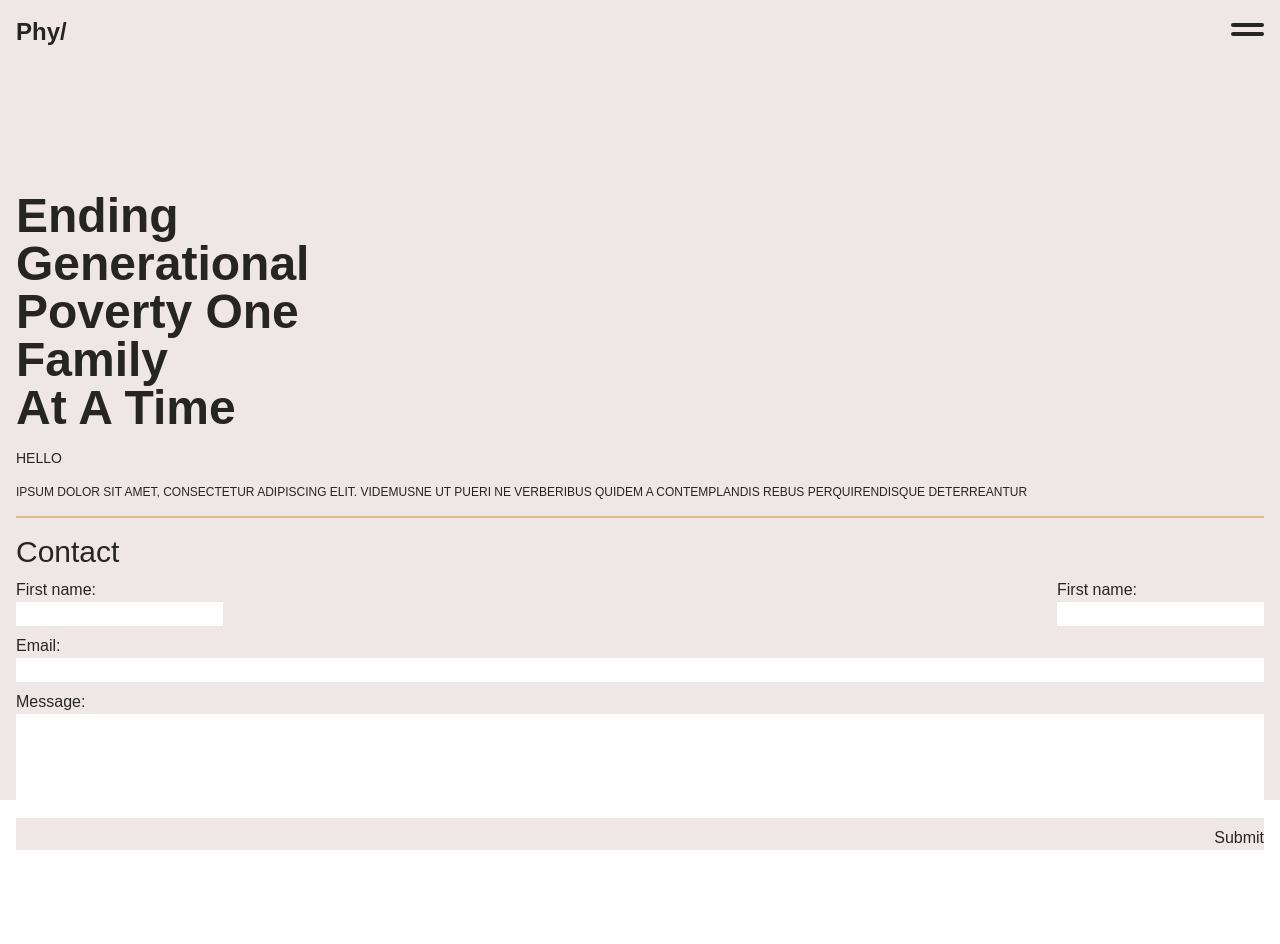
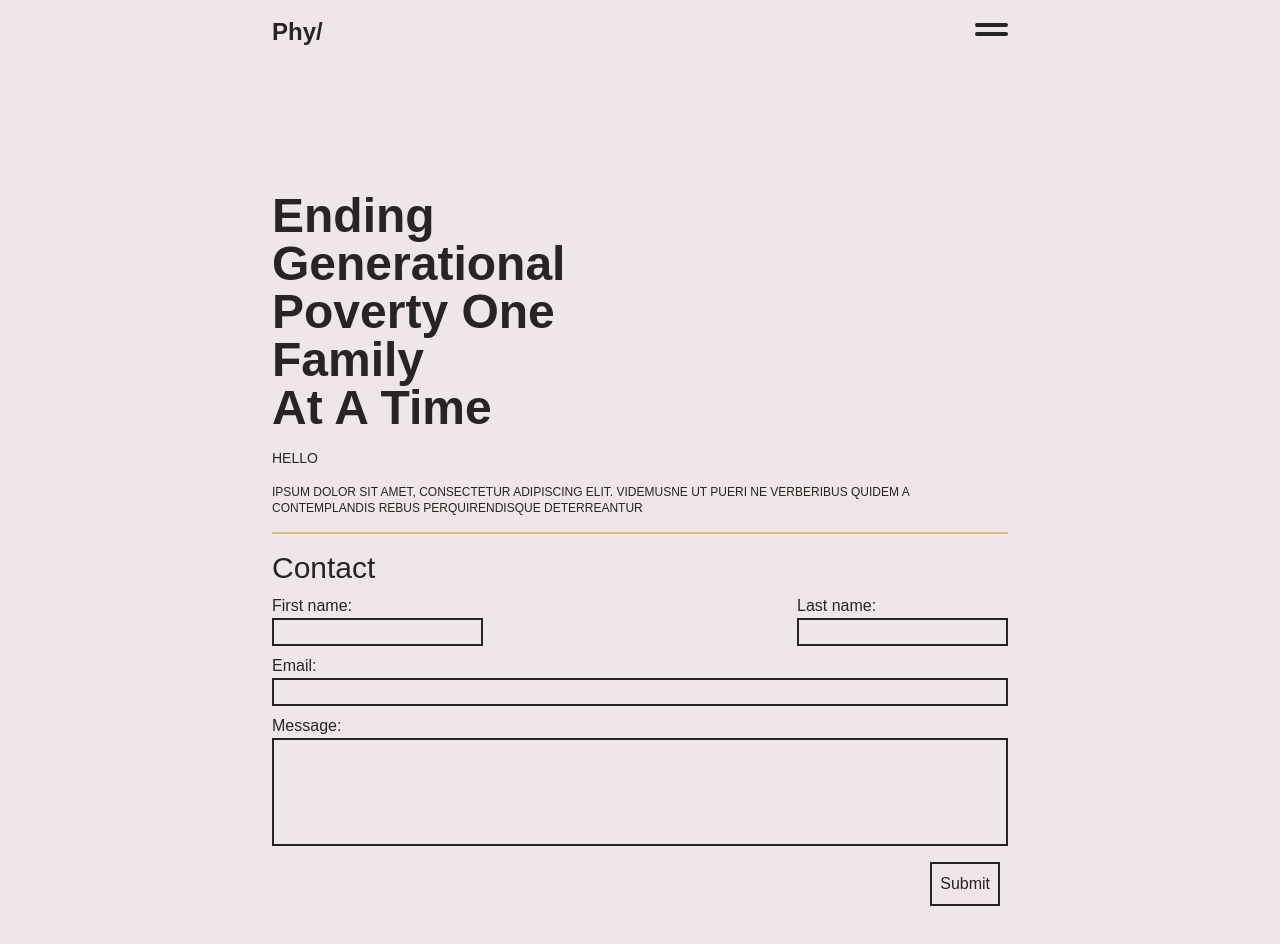
Before and after one commit to ddanner97/Phy-Financial, a React (Create React App) app: page / in a window 1280 px wide. Shown: the top 944 px of the page. Before the commit the page ends 850 px from the top, so only its background shows below. Built offline with nearby package versions, Linux system fonts and the light colour scheme.

Commit message:
form styling

```diff
--- a/src/App.js
+++ b/src/App.js
@@ -13,7 +13,7 @@ function App() {
   }, [])
 
   return (
-    <div className="App font-poppins">
+    <div className="App font-poppins bg-primary">
 
       {/* Loading Screen */}
       {loading &&
@@ -33,7 +33,7 @@ function App() {
       }
 
       {!loading &&
-        <div className="main-view h-screen bg-primary text-secondary px-4">
+        <div className="main-view h-screen text-secondary px-4 max-w-3xl mx-auto">
 
         {/* Header - Navigation Bar */}
         <div className="flex">
@@ -90,43 +90,41 @@ function App() {
           {/* About */}
 
           {/* Contact */}
-          <div id="contact" className="contact bg-primary">
+          <div id="contact" className="contact h-screen">
             <h1 className='pt-4 text-3xl'>Contact</h1>
 
             <form>
               <div className="name flex justify-between my-2">
                 <div className="first-name flex flex-col">
                   <label for="fname">First name:</label>
-                  <input type="text" id="fname" name="fname"/>
+                  <input className=' bg-primary border-2 border-secondary' type="text" id="fname" name="fname"/>
                 </div>
 
                 <div className="last-name flex flex-col">
-                  <label for="fname">First name:</label>
-                  <input type="text" id="fname" name="fname"/>
+                  <label for="lname">Last name:</label>
+                  <input className=' bg-primary border-2 border-secondary' type="text" id="lname" name="lname"/>
                 </div>
               </div>
 
               <div className="email flex flex-col my-2">
                 <label for="email">Email:</label>
-                <input type="text" id="email" name="email"/>
+                <input className=" bg-primary border-2 border-secondary" type="text" id="email" name="email"/>
               </div>
 
               <div className="message flex flex-col my-2">
                 <label for="email">Message:</label>
-                <input className='py-10' type="text" id="email" name="email"/>
+                <input className='py-10 bg-primary border-2 border-secondary' type="text" id="email" name="email"/>
               </div>
 
               <div className='flex'>
                 <div className='grow'>
 
                 </div>
-                <button>
-                  <p>Submit</p>
+                <button className='border-2 border-secondary px-2 py-2 mx-2 my-2'>
+                  Submit
                 </button>
               </div>
             </form>
-
-
           </div>
 
         </div>
--- a/src/input.css
+++ b/src/input.css
@@ -10,6 +10,10 @@
         src: url("../public/fonts/Satoshi-Black.otf") format('otf');
     }
 
+}
+
+body {
+  background-color: #EFE7E7;
 }
 
 /* Sidebar */
--- a/src/main.css
+++ b/src/main.css
@@ -583,6 +583,11 @@ video {
   z-index: 50;
 }
 
+.mx-auto {
+  margin-left: auto;
+  margin-right: auto;
+}
+
 .mx-2 {
   margin-left: 0.5rem;
   margin-right: 0.5rem;
@@ -614,6 +619,10 @@ video {
   width: 100vw;
 }
 
+.max-w-3xl {
+  max-width: 48rem;
+}
+
 .grow {
   flex-grow: 1;
 }
@@ -626,16 +635,12 @@ video {
   justify-content: space-between;
 }
 
-.border {
-  border-width: 1px;
+.border-2 {
+  border-width: 2px;
 }
 
 .border-b-2 {
   border-bottom-width: 2px;
-}
-
-.border-b {
-  border-bottom-width: 1px;
 }
 
 .border-gold {
@@ -648,14 +653,34 @@ video {
   border-color: rgb(38 37 35 / var(--tw-border-opacity));
 }
 
+.bg-primary {
+  --tw-bg-opacity: 1;
+  background-color: rgb(239 231 231 / var(--tw-bg-opacity));
+}
+
 .bg-secondary {
   --tw-bg-opacity: 1;
   background-color: rgb(38 37 35 / var(--tw-bg-opacity));
 }
 
-.bg-primary {
-  --tw-bg-opacity: 1;
-  background-color: rgb(239 231 231 / var(--tw-bg-opacity));
+.px-4 {
+  padding-left: 1rem;
+  padding-right: 1rem;
+}
+
+.py-4 {
+  padding-top: 1rem;
+  padding-bottom: 1rem;
+}
+
+.px-20 {
+  padding-left: 5rem;
+  padding-right: 5rem;
+}
+
+.py-10 {
+  padding-top: 2.5rem;
+  padding-bottom: 2.5rem;
 }
 
 .px-2 {
@@ -666,41 +691,6 @@ video {
 .py-2 {
   padding-top: 0.5rem;
   padding-bottom: 0.5rem;
-}
-
-.px-20 {
-  padding-left: 5rem;
-  padding-right: 5rem;
-}
-
-.py-5 {
-  padding-top: 1.25rem;
-  padding-bottom: 1.25rem;
-}
-
-.py-8 {
-  padding-top: 2rem;
-  padding-bottom: 2rem;
-}
-
-.py-12 {
-  padding-top: 3rem;
-  padding-bottom: 3rem;
-}
-
-.py-10 {
-  padding-top: 2.5rem;
-  padding-bottom: 2.5rem;
-}
-
-.px-4 {
-  padding-left: 1rem;
-  padding-right: 1rem;
-}
-
-.py-4 {
-  padding-top: 1rem;
-  padding-bottom: 1rem;
 }
 
 .pt-16 {
@@ -771,6 +761,10 @@ video {
   --tw-drop-shadow: drop-shadow(0 25px 25px rgb(0 0 0 / 0.15));
   -webkit-filter: var(--tw-blur) var(--tw-brightness) var(--tw-contrast) var(--tw-grayscale) var(--tw-hue-rotate) var(--tw-invert) var(--tw-saturate) var(--tw-sepia) var(--tw-drop-shadow);
           filter: var(--tw-blur) var(--tw-brightness) var(--tw-contrast) var(--tw-grayscale) var(--tw-hue-rotate) var(--tw-invert) var(--tw-saturate) var(--tw-sepia) var(--tw-drop-shadow);
+}
+
+body {
+  background-color: #EFE7E7;
 }
 
 /* Sidebar */
```
